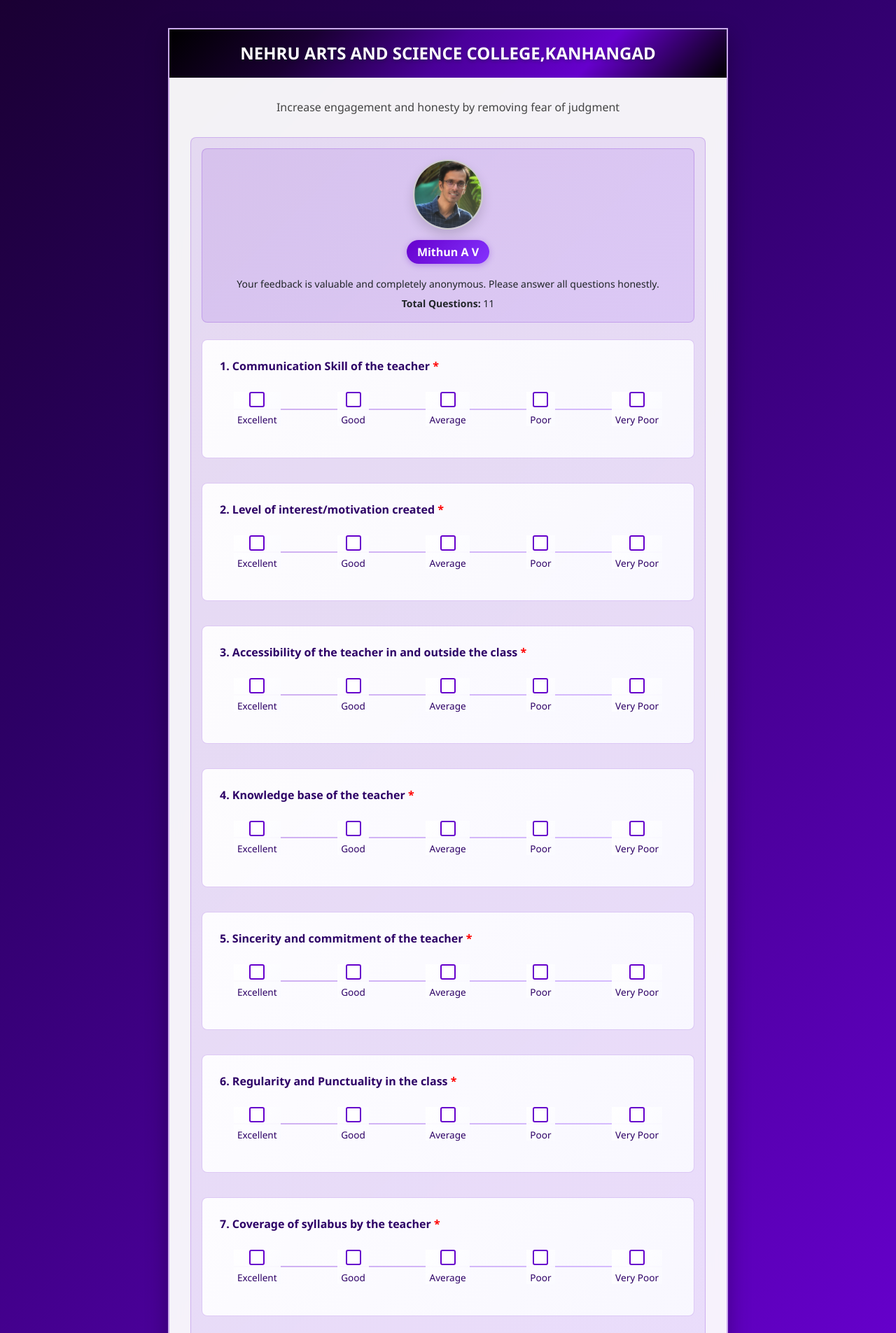
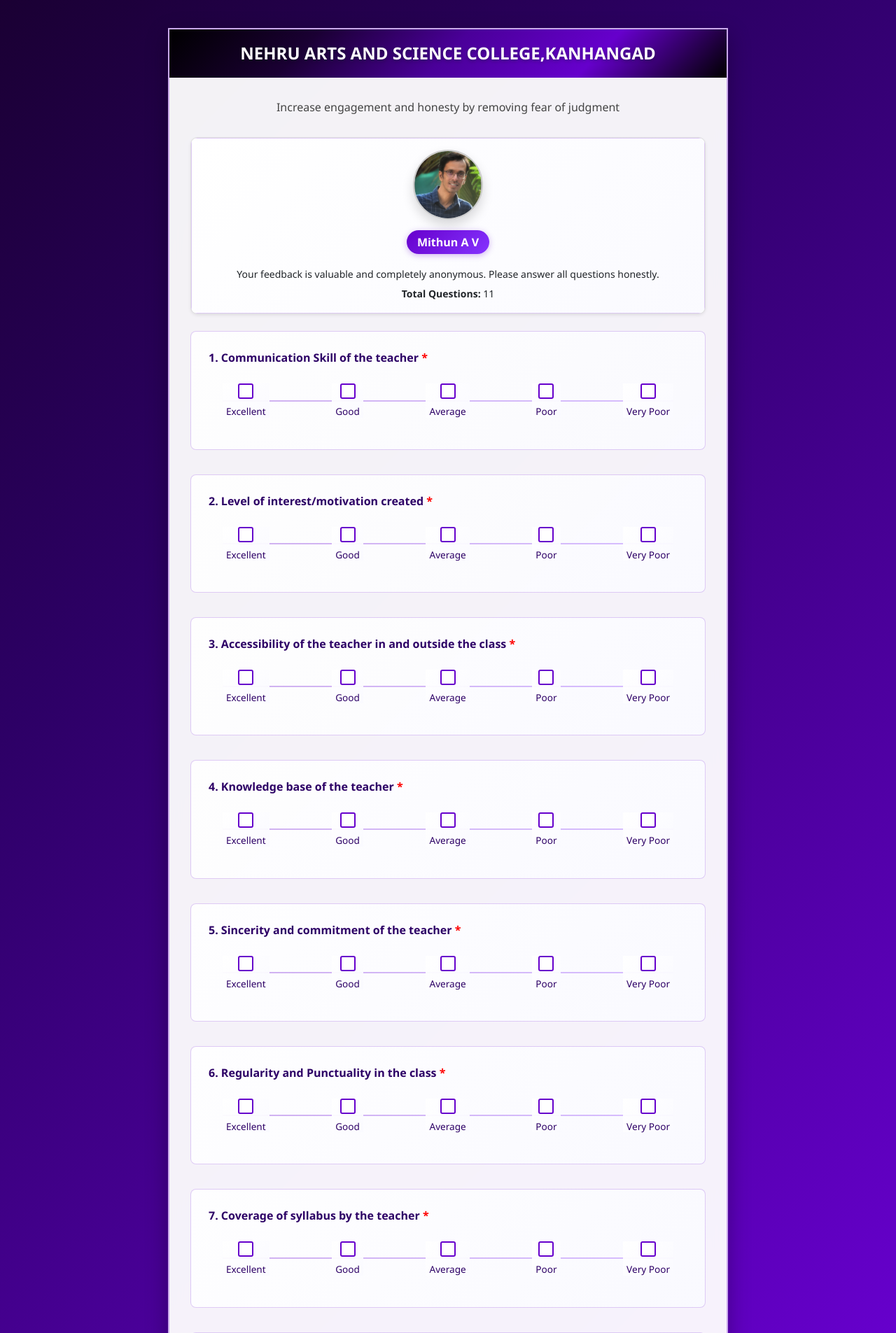
Before and after one commit to meenakshiravindran/ProjectY, a Django app: page /student-feedback/teacher/9/ in a window 1280 px wide. Shown: the top 1905 px of the page at 70% size. Run offline with Django 5.2, Linux system fonts and the light colour scheme; data comes from the database, SQL or seed files in the repository; both versions use the stored data as it was after the commit.

Commit message:
feedback form

```diff
--- a/templates/feedback_form.html
+++ b/templates/feedback_form.html
@@ -74,6 +74,42 @@
             font-weight: 600;
             display: inline-block;
             box-shadow: 0 2px 10px rgba(102, 0, 204, 0.3);
+        }
+
+        .card {
+            border-radius: 10px !important;
+            overflow: hidden;
+            box-shadow: 0 4px 15px rgba(0, 0, 0, 0.1);
+        }
+
+        .card-body {
+            background: linear-gradient(135deg, rgba(255,255,255,0.95), rgba(250,250,255,0.95));
+            border: 1px solid rgba(102, 0, 204, 0.2);
+        }
+
+        .badge {
+            font-size: 0.9rem;
+            padding: 5px 10px;
+            margin-top: 5px;
+        }
+
+        .bg-light {
+            background-color: #f8f9fa !important;
+        }
+
+        .text-dark {
+            color: #212529 !important;
+        }
+
+        .border {
+            border: 1px solid #dee2e6 !important;
+        }
+
+        .bg-secondary {
+            background-color: #6c757d !important;
+            font-size: 0.85rem;
+            padding: 5px 10px;
+            margin-top: 5px;
         }
 
         .question-section {
@@ -249,6 +285,26 @@
             color: #856404;
         }
 
+        .shadow-sm {
+            box-shadow: 0 .125rem .25rem rgba(0,0,0,.075) !important;
+        }
+
+        .mb-4 {
+            margin-bottom: 1.5rem !important;
+        }
+
+        .mt-3 {
+            margin-top: 1rem !important;
+        }
+
+        .mb-1 {
+            margin-bottom: 0.25rem !important;
+        }
+
+        .mb-0 {
+            margin-bottom: 0 !important;
+        }
+
         @media (max-width: 1024px) {
             .rating-container {
                 flex-wrap: wrap;
@@ -285,8 +341,9 @@
                 <p class="intro-text text-center">Increase engagement and honesty by removing fear of judgment</p>
 
                 {% if teacher %}
-                <div class="teacher-info">
-                    <div class="teacher-info text-center mb-4">
+<div class="card shadow-sm mb-4" style="border-radius: 10px; overflow: hidden;">
+    <div class="card-body text-center" style="background: linear-gradient(135deg, rgba(255,255,255,0.95), rgba(250,250,255,0.95)); border: 1px solid rgba(102, 0, 204, 0.2);">
+
         {% if teacher.profile_picture %}
             <img src="{{ teacher.profile_picture.url }}" alt="Profile Picture"
                  class="rounded-circle shadow" height="100" width="100"
@@ -296,6 +353,7 @@
                  class="rounded-circle shadow" height="100" width="100"
                  style="object-fit: cover; border: 2px solid #ccc;">
         {% endif %}
+
         <div style="margin-top: 15px;">
             <p><strong><span class="teacher-badge">{{ teacher.name }}</span></strong></p>
 
@@ -307,12 +365,14 @@
                     Batch: {{ teacher_batch.batch.acad_year }} - {{ teacher_batch.batch.part }}
                 </p>
             {% endif %}
+        </div>
 
-                            <p class="mb-1"><small>Your feedback is valuable and completely anonymous. Please answer all questions honestly.</small></p>
+        <p class="mt-3 mb-1">
+            <small>Your feedback is valuable and completely anonymous. Please answer all questions honestly.</small>
+        </p>
         <p class="mb-0"><small><strong>Total Questions:</strong> {{ total_questions }}</small></p>
     </div>
 </div>
-
 {% endif %}
 
                 <div id="message-container"></div>
@@ -373,8 +433,7 @@
         document.querySelectorAll('.rating-checkbox').forEach(checkbox => {
             checkbox.addEventListener('click', function() {
                 const question = this.getAttribute('data-question');
-        document.querySelectorAll(`[data-question="${question}"]`)
-            .forEach(cb => cb.classList.remove('checked'));
+                document.querySelectorAll(`[data-question="${question}"]`).forEach(cb => cb.classList.remove('checked'));
                 this.classList.add('checked');
             });
         });
@@ -390,9 +449,9 @@
             const mcqQuestions = document.querySelectorAll('[data-question-type="MCQ"]');
             mcqQuestions.forEach((questionCard, index) => {
                 const questionId = questionCard.getAttribute('data-question-id');
-                const checked = document.querySelector(`[data-question="question_${questionId}"].checked`)
+                const checked = document.querySelector(`[data-question="question_${questionId}"].checked`);
                 if (!checked) {
-                    unansweredQuestions.push(Question ${index + 1} (Multiple Choice));
+                    unansweredQuestions.push(`Question ${index + 1} (Multiple Choice)`);
                 }
             });
 
@@ -402,12 +461,12 @@
                 const questionId = questionCard.getAttribute('data-question-id');
                 const textarea = questionCard.querySelector('textarea');
                 if (isRequired && !textarea.value.trim()) {
-                    unansweredQuestions.push(Question ${mcqQuestions.length + index + 1} (Descriptive));
+                    unansweredQuestions.push(`Question ${mcqQuestions.length + index + 1} (Descriptive)`);
                 }
             });
 
             if (unansweredQuestions.length > 0) {
-                messageContainer.innerHTML = <div class="message error">❌ Please answer all required questions:<br>${unansweredQuestions.join(', ')}</div>;
+                messageContainer.innerHTML = `<div class="message error">❌ Please answer all required questions:<br>${unansweredQuestions.join(', ')}</div>`;
                 messageContainer.scrollIntoView({ behavior: 'smooth' });
                 return;
             }
@@ -429,16 +488,15 @@
             mcqQuestions.forEach(questionCard => {
                 const questionId = questionCard.getAttribute('data-question-id');
                 const checked = document.querySelector(`[data-question="question_${questionId}"].checked`);
-
                 if (checked) {
-                    formData.append(question_${questionId}, checked.getAttribute('data-value'));
+                    formData.append(`question_${questionId}`, checked.getAttribute('data-value'));
                 }
             });
 
             descQuestions.forEach(questionCard => {
                 const questionId = questionCard.getAttribute('data-question-id');
                 const textarea = questionCard.querySelector('textarea');
-                formData.append(question_${questionId}, textarea.value.trim());
+                formData.append(`question_${questionId}`, textarea.value.trim());
             });
 
             fetch('/student-feedback/submit/', {
@@ -449,17 +507,17 @@
             .then(response => response.json())
             .then(data => {
                 if (data.success) {
-                    messageContainer.innerHTML = <div class="message success">✅ ${data.message}</div>;
+                    messageContainer.innerHTML = `<div class="message success">✅ ${data.message}</div>`;
                     document.getElementById('feedbackForm').style.display = 'none';
                     setTimeout(() => window.location.href = '/student-feedback/teachers/', 3000);
                 } else {
-                    messageContainer.innerHTML = <div class="message error">❌ ${data.error || 'An error occurred.'}</div>;
+                    messageContainer.innerHTML = `<div class="message error">❌ ${data.error || 'An error occurred.'}</div>`;
                     submitBtn.disabled = false;
                     submitBtn.innerHTML = 'Submit Feedback';
                 }
             })
             .catch(() => {
-                messageContainer.innerHTML = <div class="message error">❌ An error occurred. Please try again.</div>;
+                messageContainer.innerHTML = `<div class="message error">❌ An error occurred. Please try again.</div>`;
                 submitBtn.disabled = false;
                 submitBtn.innerHTML = 'Submit Feedback';
             });
```
Also changed, not shown: db.sqlite3. Lines whose indentation alone changed are shown as unchanged.
